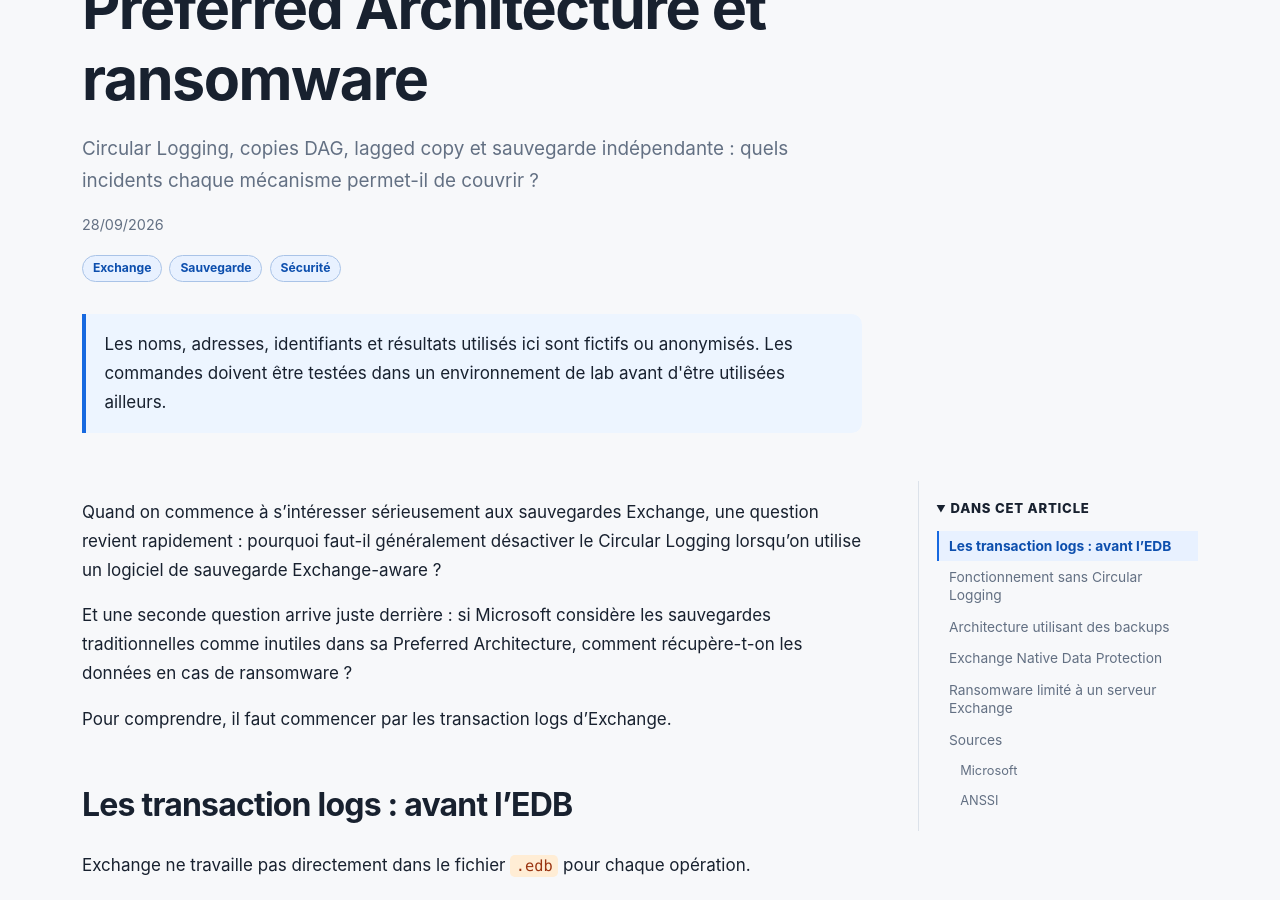
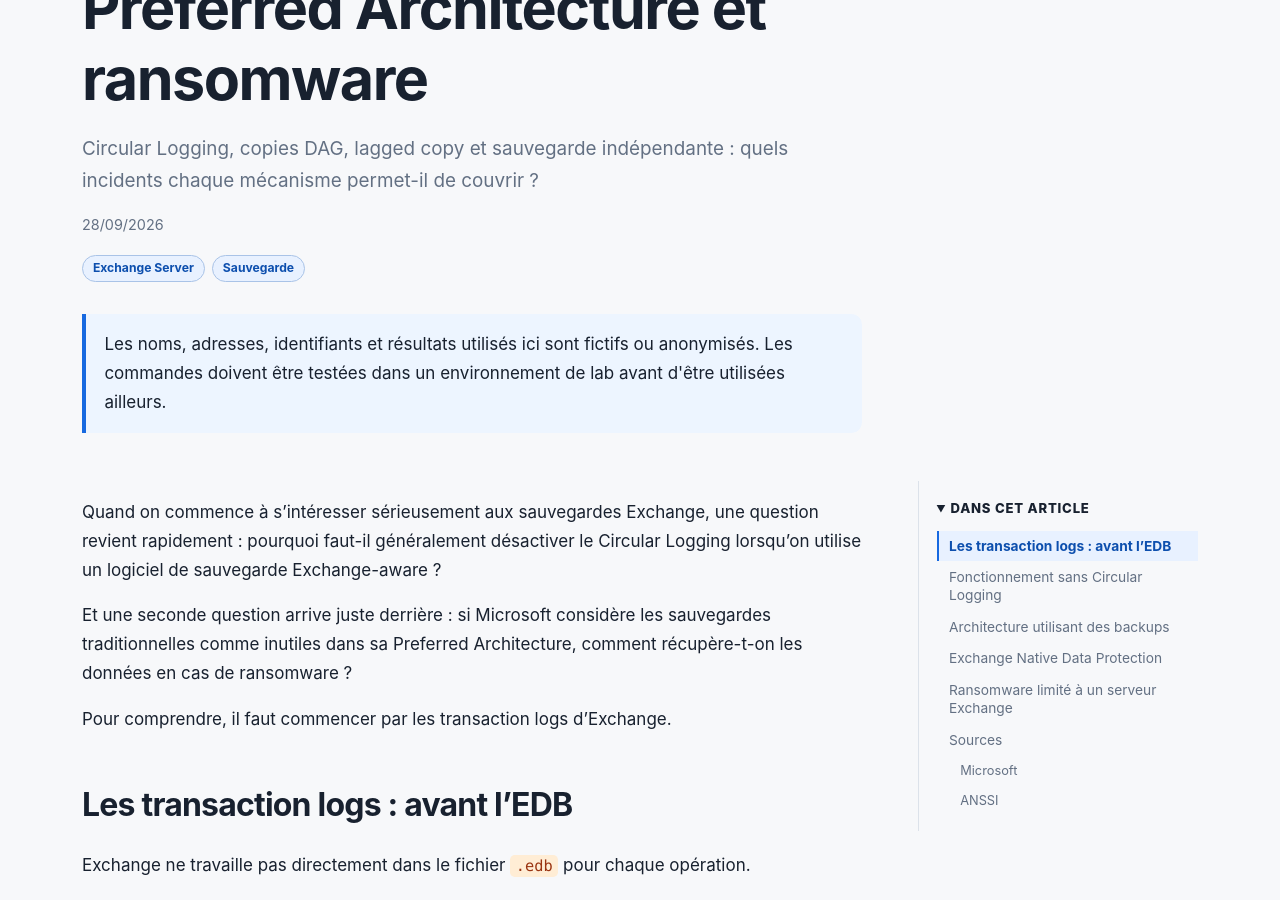
Before and after one commit to Coubiac/coubiac.github.io, a Jekyll site: the page built from _posts/2026-09-28-exchange-circular-logging-sauvegardes-cyber-recovery.md, in a window 1280 px wide and 900 px high, scrolled down 344 px. Built offline with Jekyll 4.4.1, drawn with Linux system fonts in a browser that asks for light colours.

Commit message:
Simplify article tags

```diff
--- a/_posts/2026-09-28-exchange-circular-logging-sauvegardes-cyber-recovery.md
+++ b/_posts/2026-09-28-exchange-circular-logging-sauvegardes-cyber-recovery.md
@@ -3,9 +3,8 @@
 title: "Exchange Server : Circular Logging, sauvegardes, Preferred Architecture et ransomware"
 description: "Circular Logging, copies DAG, lagged copy et sauvegarde indépendante : quels incidents chaque mécanisme permet-il de couvrir ?"
 tags:
-  - Exchange
+  - Exchange Server
   - Sauvegarde
-  - Sécurité
 ---
 
 Quand on commence à s'intéresser sérieusement aux sauvegardes Exchange, une question revient rapidement : pourquoi faut-il généralement désactiver le Circular Logging lorsqu'on utilise un logiciel de sauvegarde Exchange-aware ?
```
